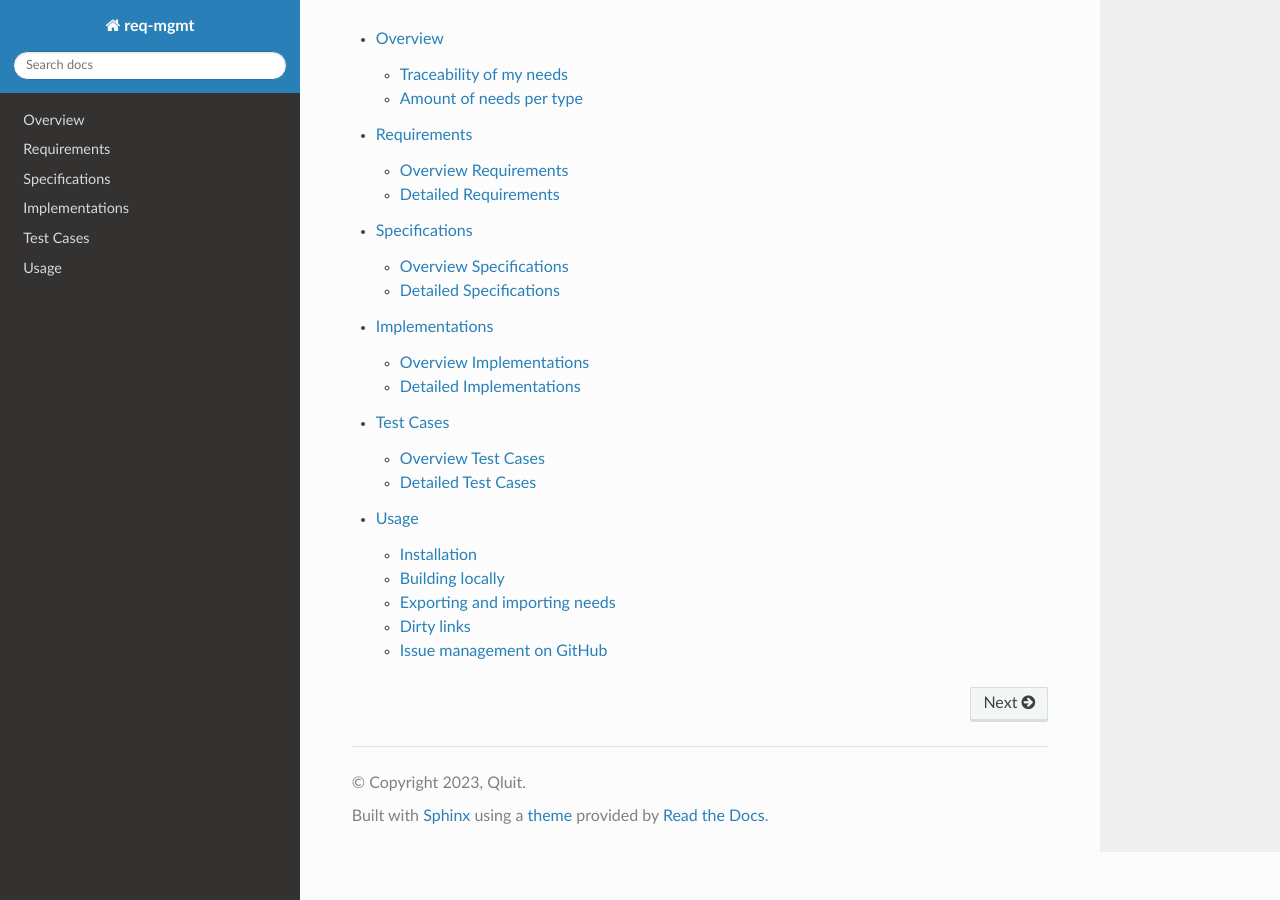
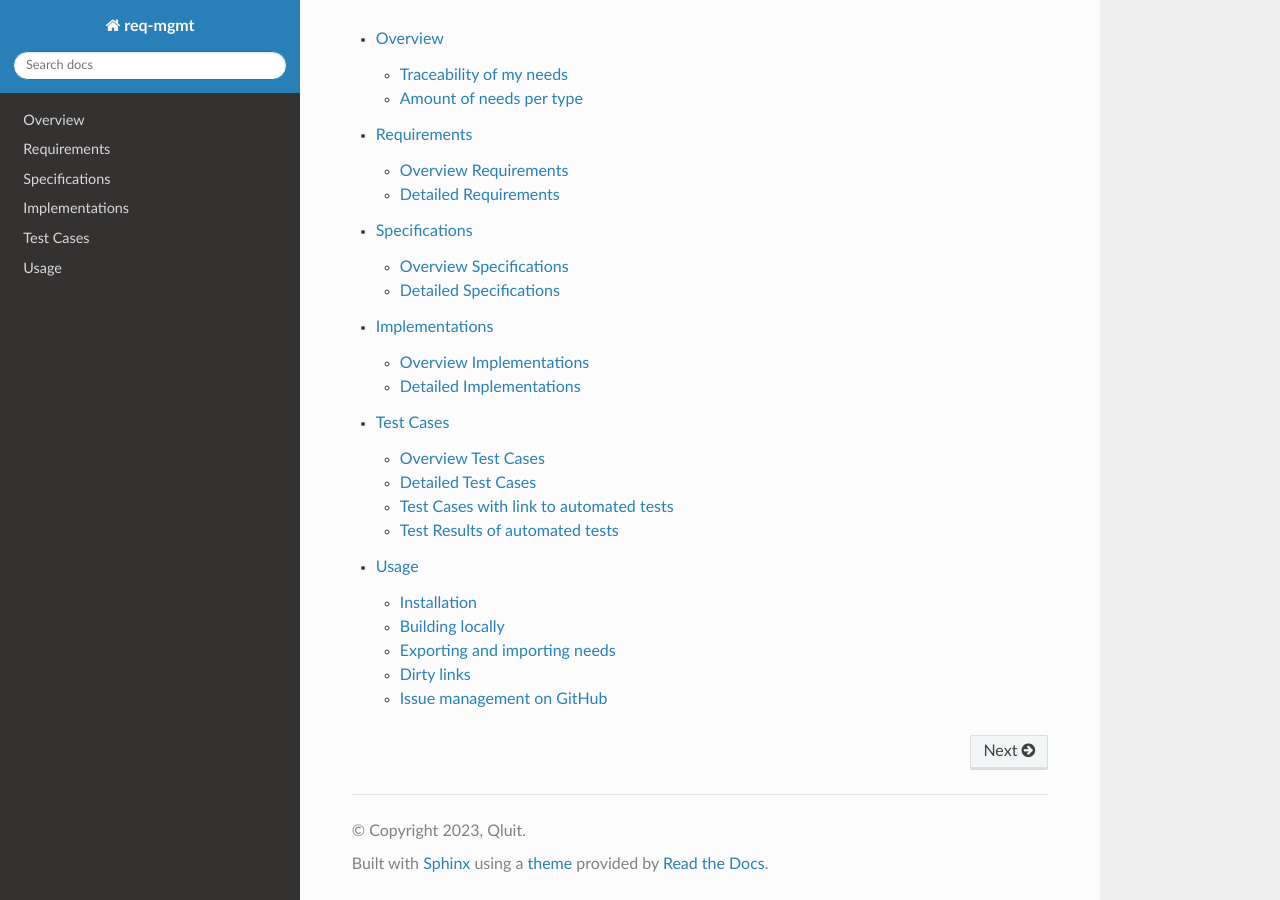
Before and after one commit to SebastianCGE/req-mgmt, a Sphinx documentation site: the page built from docs/source/index.rst, in a window 1280 px wide and 900 px high, scrolled down 639 px. Built offline with Sphinx 7.4.7 and the Read the Docs theme 3.1.0, drawn with Linux system fonts in a browser that asks for light colours.

Commit message:
Added test report to docs

```diff
--- a/docs/requirements.txt
+++ b/docs/requirements.txt
@@ -4,3 +4,4 @@
 sphinxcontrib-plantuml==0.27
 matplotlib==3.8.2
 sphinx-tabs==3.4.4
+sphinx-test-reports==1.0.2
--- a/docs/source/conf.py
+++ b/docs/source/conf.py
@@ -23,6 +23,7 @@
     'sphinx.ext.todo',
     'sphinx.ext.graphviz',
     'sphinx_needs',
+    'sphinxcontrib.test_reports',
     'sphinxcontrib.plantuml',
     'sphinx_tabs.tabs',
 ]
--- a/docs/source/testcases.rst
+++ b/docs/source/testcases.rst
@@ -6,8 +6,8 @@
 ------------------------
 
 .. needtable::
-  :types: test
-  :columns: id;title;incoming;outpoing
+  :types: test, Test-Case
+  :columns: id;title;result;incoming;outpoing
   :style: table
 
 Detailed Test Cases
@@ -24,3 +24,22 @@
   :tags: system
   :status: open
   :links: I_user_friendly, R_user_friendly
+
+Test Cases with link to automated tests
+----------------------------------------
+
+.. test-case:: Overweight BMI
+   :id: T_overweight
+   :file: ../../software/bmi/report.xml
+   :suite: pytest
+   :classname: test_bmi_calculator.TestBMICalculator
+   :case: test_bmi_overweight
+   :links: I_user_friendly, R_user_friendly
+
+   A pytest test case to test overweight.
+
+
+Test Results of automated tests
+--------------------------------------
+
+.. test-results:: ../../software/bmi/report.xml
```
